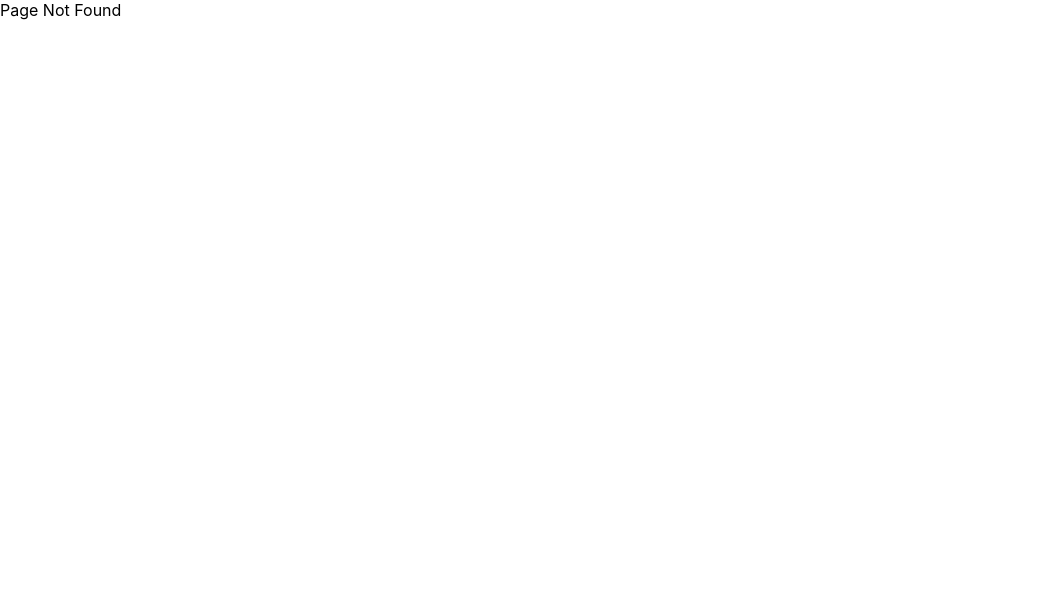
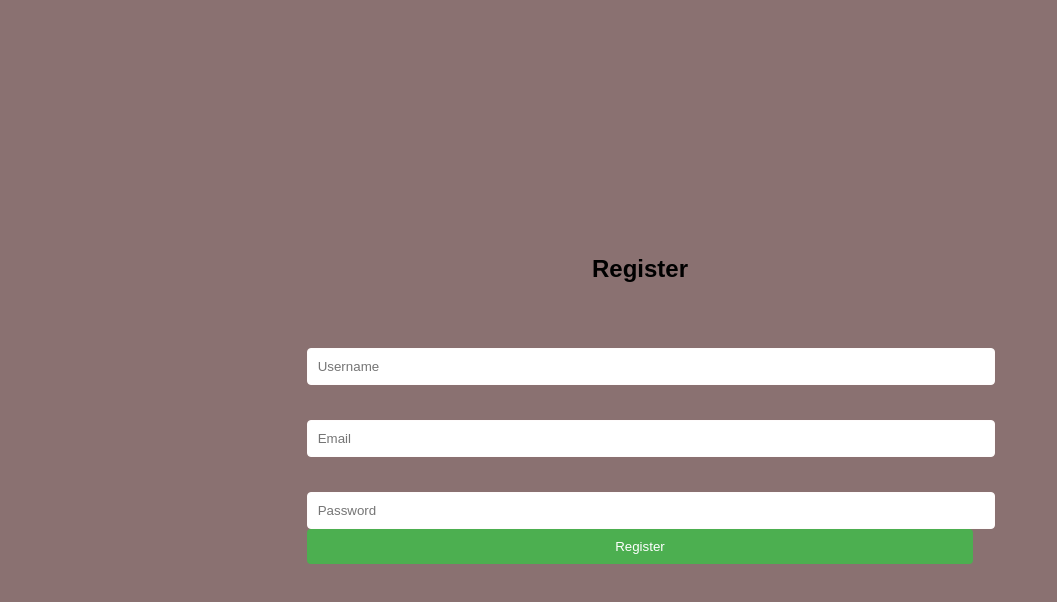
Before and after one commit to abdelrahman2040/Madarek, a React (Create React App) app in the folder frontend/my-app/: page /Register in a window 1280 px wide. Before the commit this address had no page. Shown: the top 602 px of the page, without its empty margins (0-1057 px from the left). Built offline with nearby package versions, Linux system fonts and the light colour scheme.

Commit message:
add login page and register page

```diff
--- a/frontend/my-app/package.json
+++ b/frontend/my-app/package.json
@@ -5,8 +5,8 @@
   "dependencies": {
     "cra-template": "1.2.0",
     "react": "^18.3.1",
+    "react-dom": "^18.3.1",
     "react-router-dom": "^7.0.2",
-    "react-dom": "^18.3.1",
     "react-scripts": "5.0.1"
   },
   "scripts": {
--- a/frontend/my-app/src/App.js
+++ b/frontend/my-app/src/App.js
@@ -7,6 +7,8 @@ import{
 } from 'react-router-dom';
 
 import Contact from './Components/Contact';
+//import Login from './Components/Login';
+import Register from './Components/Register';
 
 function App() {
   return (
@@ -15,6 +17,7 @@ function App() {
 
       <Routes>
         <Route path="/Contact" element={<Contact />} />
+        <Route path="/Register" element={<Register />} />
         <Route path="*" element={<div>Page Not Found</div>} />
       </Routes>
     </Router>
@@ -22,4 +25,5 @@ function App() {
   );
 }
 
+
 export default App;
--- /dev/null
+++ b/frontend/my-app/src/Components/Login.css
@@ -0,0 +1,68 @@
+
+
+   body {
+    font-family: Arial, sans-serif;
+    background-color: #8a7171;
+    display: flex;
+    justify-content: center;
+    align-items: center;
+    height: 100vh;
+    margin: 0;
+  }
+
+
+
+  h2 {
+    text-align: center;
+    margin-bottom: 30px;
+  }
+
+
+
+  input {
+    width: 100%;
+    padding: 10px;
+    margin-top: 35px;
+    border: 1px solid #fffcfc;
+    border-radius: 4px;
+  }
+
+  button {
+    width: 100%;
+    padding: 10px;
+    background-color: #4CAF50;
+    color: white;
+    border: none;
+    border-radius: 4px;
+    cursor: pointer;
+  }
+
+  button:hover {
+   background-color: #45a049;
+ }
+
+  .error {
+    color: red;
+    text-align: center;
+    margin-bottom: 10px;
+  }
+
+
+  .app-container {
+   background-image: url('https://your-image-url.com/background.jpg'); /* Replace with your image URL */
+   background-size: cover;
+   background-position: center;
+   height: 50vh;
+   display: flex;
+   flex-direction: column;
+   justify-content: center;
+   align-items: center;
+   color: white; /* Optional: Ensures text is visible on the background */
+ }
+
+ .app-container img {
+   width: 1900px;
+   height: auto;
+   display: block;
+   margin: 0 auto 20px;
+ }
--- /dev/null
+++ b/frontend/my-app/src/Components/Login.jsx
@@ -0,0 +1,56 @@
+import React, { useState } from "react";
+import './Login.css';
+
+function Login({ setAuth }) {
+  const [username, setUsername] = useState("");
+  const [password, setPassword] = useState("");
+
+  const handleSubmit = (e) => {
+    e.preventDefault();
+
+    // Mock backend logic
+    const mockBackend = {
+      username: "admin",
+      password: "password123",
+    };
+
+    if (username === mockBackend.username && password === mockBackend.password) {
+      setAuth(true);
+      alert("Login Successful");
+    } else {
+      alert("Invalid Username or Password");
+    }
+  };
+
+
+
+
+
+
+
+  return (
+
+    <div>
+
+
+      <h2>Login</h2>
+      <form onSubmit={handleSubmit}>
+        <input
+          type="text"
+          placeholder="Username"
+          value={username}
+          onChange={(e) => setUsername(e.target.value)}
+        />
+        <input
+          type="password"
+          placeholder="Password"
+          value={password}
+          onChange={(e) => setPassword(e.target.value)}
+        />
+        <button type="submit">Login</button>
+      </form>
+    </div>
+  );
+}
+
+export default Login;
--- /dev/null
+++ b/frontend/my-app/src/Components/Register.css
@@ -0,0 +1,68 @@
+
+
+   body {
+    font-family: Arial, sans-serif;
+    background-color: #8a7171;
+    display: flex;
+    justify-content: center;
+    align-items: center;
+    height: 100vh;
+    margin: 0;
+  }
+
+
+
+  h2 {
+    text-align: center;
+    margin-bottom: 30px;
+  }
+
+
+
+  input {
+    width: 100%;
+    padding: 10px;
+    margin-top: 35px;
+    border: 1px solid #fffcfc;
+    border-radius: 4px;
+  }
+
+  button {
+    width: 100%;
+    padding: 10px;
+    background-color: #4CAF50;
+    color: white;
+    border: none;
+    border-radius: 4px;
+    cursor: pointer;
+  }
+
+  button:hover {
+   background-color: #45a049;
+ }
+
+  .error {
+    color: red;
+    text-align: center;
+    margin-bottom: 10px;
+  }
+
+
+  .app-container {
+   background-image: url('https://your-image-url.com/background.jpg'); /* Replace with your image URL */
+   background-size: cover;
+   background-position: center;
+   height: 50vh;
+   display: flex;
+   flex-direction: column;
+   justify-content: center;
+   align-items: center;
+   color: white; /* Optional: Ensures text is visible on the background */
+ }
+
+ .app-container img {
+   width: 1900px;
+   height: auto;
+   display: block;
+   margin: 0 auto 20px;
+ }
--- /dev/null
+++ b/frontend/my-app/src/Components/Register.jsx
@@ -0,0 +1,55 @@
+import React, { useState } from "react";
+import './Register.css';
+function Register({ setAuth }) {
+  const [username, setUsername] = useState("");
+  const [password, setPassword] = useState("");
+  const [email, setEmail] = useState("");
+
+  const handleSubmit = (e) => {
+    e.preventDefault();
+
+    // Mock backend logic
+    const mockBackend = {
+      username: "admin",
+      password: "password123",
+      email: "admin@example.com",
+    };
+
+    if (username === mockBackend.username && password === mockBackend.password && email === mockBackend.email) {
+      setAuth(true);
+      alert("Registration Successful");
+    } else {
+      alert("Invalid Registration Details");
+    }
+  };
+
+  return (
+    <div>
+
+      <h2>Register</h2>
+      <form onSubmit={handleSubmit}>
+        <input
+          type="text"
+          placeholder="Username"
+          value={username}
+          onChange={(e) => setUsername(e.target.value)}
+        />
+        <input
+          type="email"
+          placeholder="Email"
+          value={email}
+          onChange={(e) => setEmail(e.target.value)}
+        />
+        <input
+          type="password"
+          placeholder="Password"
+          value={password}
+          onChange={(e) => setPassword(e.target.value)}
+        />
+        <button type="submit">Register</button>
+      </form>
+    </div>
+  );
+}
+
+export default Register;
```
